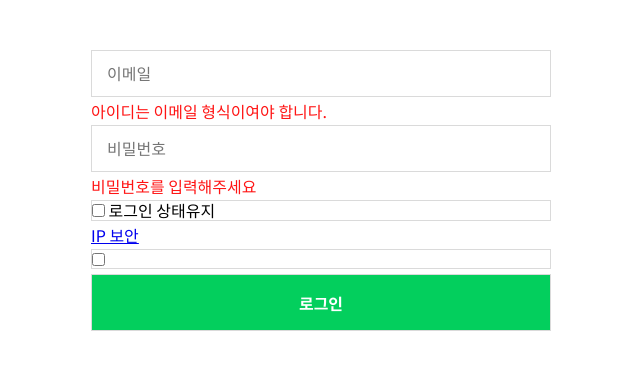
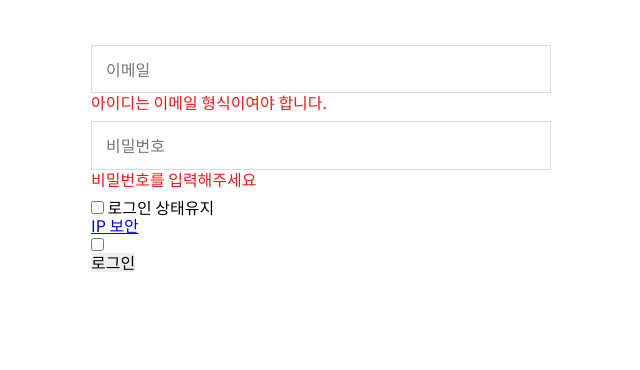
Before and after one commit to JeongEunyeong/Naver_Sass, a website: page index.html in a window 1280 px wide. Shown: the part 152-522 px from the top of the page, without its empty margins (319-959 px from the left). Drawn offline with Linux system fonts and the light colour scheme.

Commit message:
아이디, 비밀번호 입력 서식 디자인 완성

```diff
--- a/index.html
+++ b/index.html
@@ -24,19 +24,19 @@
                 <fieldset>
                     <legend>로그인 폼</legend>
                     <div class="loginForm__container">
-                        <div class="userEmail">
-                            <div class="formControl">
+                        <div class="userEmail is--invalid">
+                            <div class="formControl formControlUser">
                                 <label for="userEmail" class="a11yHidden formControl__label">아이디</label>
                                 <input class="formControl__input" type="email" id="userEmail" name="userEmail" required placeholder="이메일">
                             </div>
-                            <span class="errerMessage">아이디는 이메일 형식이여야 합니다.</span>
+                            <span class="errorMessage">아이디는 이메일 형식이여야 합니다.</span>
                         </div>
-                        <div class="userPassword">
-                            <div class="formControl">
+                        <div class="userPassword is--invalid">
+                            <div class="formControl formControlUser">
                                 <label for="userPassword" class="a11yHidden formControl__label">비밀번호</label>
                                 <input class="formControl__input" type="password" id="userPassword" name="userPassword" required placeholder="비밀번호">
                             </div>
-                            <span class="errerMessage">비밀번호를 입력해주세요</span>
+                            <span class="errorMessage">비밀번호를 입력해주세요</span>
                         </div>
                         <div class="userSelectInfo">
                             <div class="formControl loginState">
--- a/sass/_login.scss
+++ b/sass/_login.scss
@@ -35,32 +35,82 @@
 }
 
 //로그인폼
+
+/*만들어보기
 .loginForm {
     legend {
         @include a11yHidden;
     }
+    .userEmail,
+    .userPassword {
+        margin-bottom: em(10px);
+        .formControl {
+            height: em(45px);
+            border: 1px solid $silverLight;
+            &:focus-within {
+                border-color: $primary;
+            }
+            &__input {
+                width: 100%;
+                padding: em(5px) 0;
+                margin: em(7px) auto;
+            }
+            &__input:focus {
+                background-color: $alpha;
+                outline: 0;
+            }
+        }
+    }
+    .errerMessage {
+        color: $warning;
+    }
     .formControl {
-        & {
-            width: 100%;
-            border: 1px solid $silverLight;
-            margin: 5px auto;
-        }
-        &:focus-within {
-            border-color: $green;
-        }
-        &__input {
-            height: em(45px);
-            padding: 15px;
-        }
         &__button {
             width: 100%;
             height: em(55px);
-            background-color: $green;
-            color: $white;
+            background-color: $primary;
+            color: $default;
             font-weight: bold;
         }
     }
-    .errerMessage {
-        color: $red;
+}
+*/
+
+.loginForm {
+    legend {
+        @include a11yHidden;
     }
 }
+
+.userEmail,
+.userPassword {
+    margin-bottom: em(10px);
+}
+
+.formControl {
+    &User {
+        border: 1px solid $secondary;
+        padding: em(9px);
+        &:focus-within {
+            border-color: $primary;
+        }
+    }
+    &__input {
+        width: 100%;
+        padding: em(5px);
+        &:focus {
+            outline: 0;
+            background-color: $alpha;
+        }
+    }
+}
+
+//에러메세지
+.errorMessage {
+    color: $warning;
+    display: none;
+}
+
+.is--invalid .errorMessage {
+    display: block;
+}
--- a/sass/_variable.scss
+++ b/sass/_variable.scss
@@ -12,5 +12,5 @@ $default:$white;
 $primary:$green;
 $secondary:$silverLight;
 $text:$blackDark;
-$Alpha:$blackAlpha10;
+$alpha:$blackAlpha10;
 $warning:$red;
```
Also changed, not shown: css/style.css, 1 other file.
